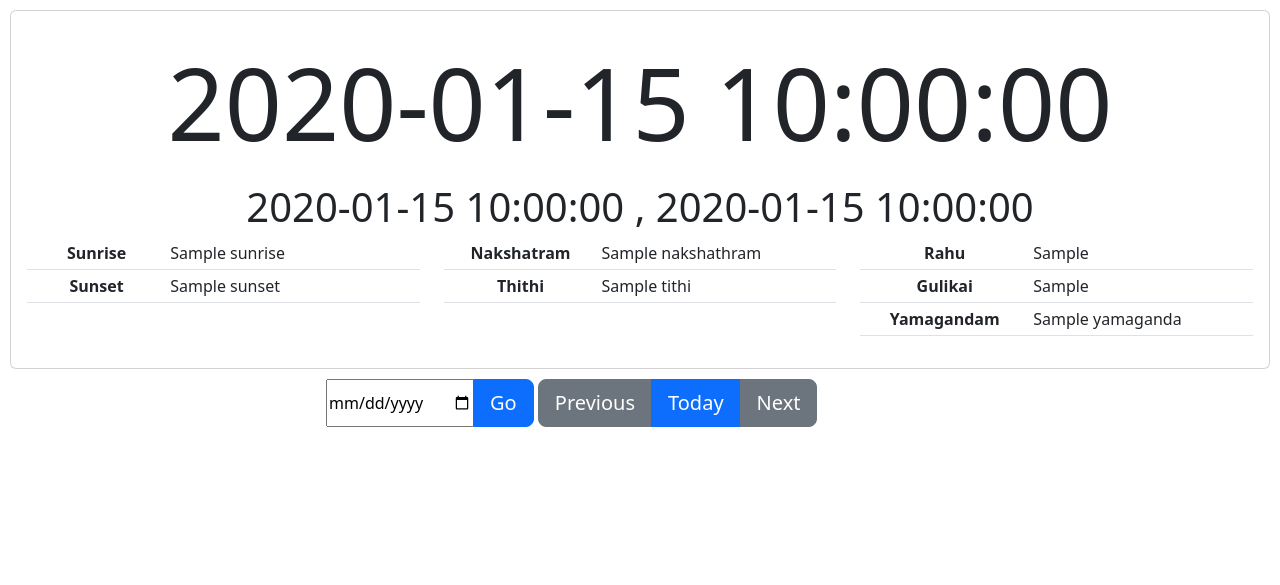
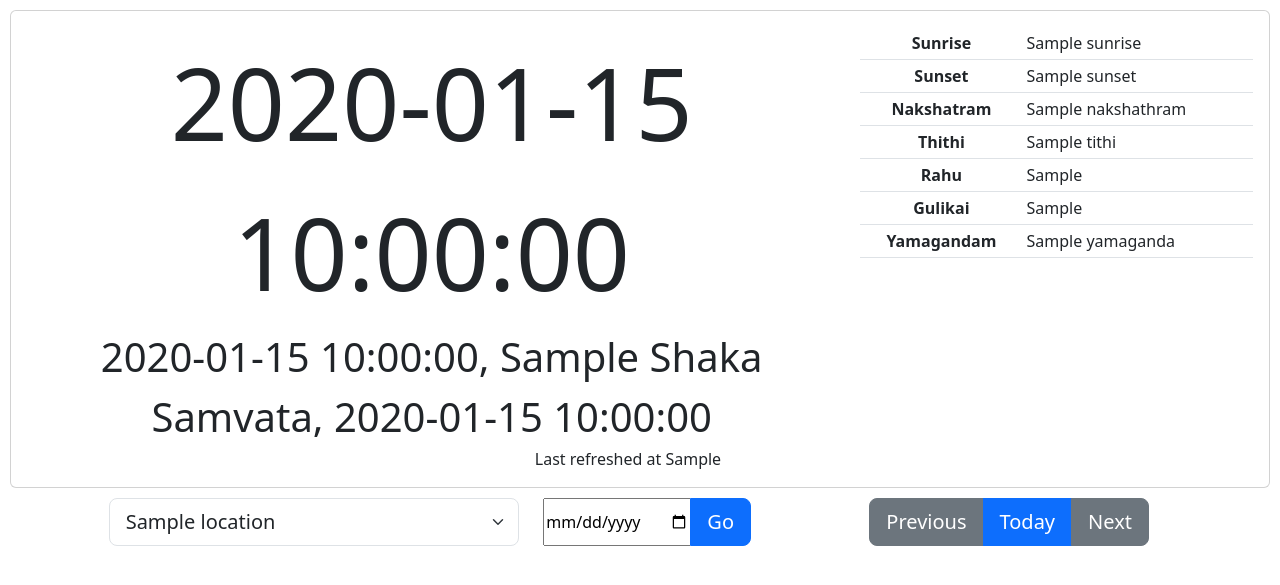
Before and after one commit to eeshwar1/panchangam, a Python web app: template services/web/templates/index.html in a window 1280 px wide. Shown: the top 585 px of the page. Run offline with Jinja, Linux system fonts and the light colour scheme; the template is opened without the code that fills it: most values are stand-ins (such as "Sample title", 1, 10 or a date in 2020).

Commit message:
Add files via upload

```diff
--- a/services/web/templates/index.html
+++ b/services/web/templates/index.html
@@ -2,10 +2,18 @@
 <html lang="">
   <head>
     <meta charset="utf-8">
+    <script type="text/javascript">
+      function autoRefresh() {
+        window.location = window.location.href;
+
+      }
+      setInterval('autoRefresh()', 3600000);
+    </script>
     <title> {{ title }} </title>
 
     <link rel="stylesheet" href="{{ url_for('static', filename='css/style.css') }}">
     <link rel="stylesheet" href="{{ url_for('static', filename='css/bootstrap.min.css') }}">
+
   </head>
   <body>
     <header></header>
@@ -16,13 +24,20 @@
       <div class="col">
       <div class="card">
       <div class="card-body">
+      <div class="row">
+      <div class="col-8">
+        <div class="row">
           <div class="mast">{{ data["date_text"] }}</div>
-      <div class="row">
-          <div class="sub-mast">{{ data["date_tamil"] }}
-          , {{ data["tamil_date_details"] }}</div>
         </div>
         <div class="row">
+            <div class="sub-mast">{{ data["date_tamil"] }},
+              {{ data["Shaka Samvat"] }} Shaka Samvata,
+              {{ data["tamil_date_details"] }}
+              </div>
+        </div>
+      </div>
       <div class="col-4">
+
           <table class="table table-sm">
           <tr>
             <th scope="row">Sunrise</th>
@@ -32,11 +47,7 @@
             <th scope="row">Sunset</th>
             <td>{{ data["Sunset"] }}</td>
           </tr>
-          </table>
-        </div>
 
-        <div class="col-4">
-          <table class="table table-sm">
           <tr>
             <th scope="row">Nakshatram</th>
             <td>{{ data["Nakshathram"] }}</td>
@@ -45,10 +56,7 @@
             <th scope="row">Thithi</th>
             <td>{{ data["Tithi"] }}</td>
           </tr>
-            </table>
-          </div>
-          <div class="col-4">
-            <table class="table table-sm">
+
           <tr>
             <th scope="row">Rahu</th>
             <td>{{ data["Rahu Kalam"] }}</td>
@@ -63,6 +71,10 @@
           </tr>
           </table>
           </div>
+          <div class="row">
+            <div>Last refreshed at {{ data["last_refresh"] }}</div>
+          </div>
+        </div>
         </div>
       </div>
       </div>
@@ -73,24 +85,35 @@
     <footer>
 
       <form method="POST">
-      <div class="row justify-content-md-center"">
-        <div class="col-6 col-md-6 justify-content-md-center">
+      <div class="row justify-content-md-center">
+        <div class="col col-md-4 justify-content-md-center">
+          <select class="form-select form-select-lg" id="location" name="location">
+            {% for i in range(0, data["num_locations"])%}
+              <option value="{{ data['locations'][i]['id'] }}"
+                {% if data['geo_location'] == data['locations'][i]['id']: %} selected {% endif %}>
+                  {{ data['locations'][i]['name'] }}
+              </option>
+            {% endfor %}
+          </select>
+        </div>
+        <div class="col col-md-3 justify-content-md-center">
           <div class="btn-group" role="group">
             <input type="date" name="picked-date" value="{{ data['str_date'] }}">
             <input type="submit" name="go" value="Go" class="btn btn-primary btn-lg btn-block">
           </div>
+        </div>
 
         <input type="hidden" name="date" value="{{ data['str_date'] }}">
+        <div class="col col-md-3">
           <div class="btn-group" role="group">
-
             <input type="submit" name="previous" value="Previous" class="btn btn-secondary btn-lg btn-block">
-
             <input type="submit" name="today" value="Today" class="btn btn-primary btn-lg btn-block">
             <input type="submit" name="next" value="Next" class="btn btn-secondary btn-lg btn-block">
           </div>
         </div>
       </div>
       </form>
+
     </footer>
   </body>
 </html>
```
Lines whose indentation alone changed are shown as unchanged.
